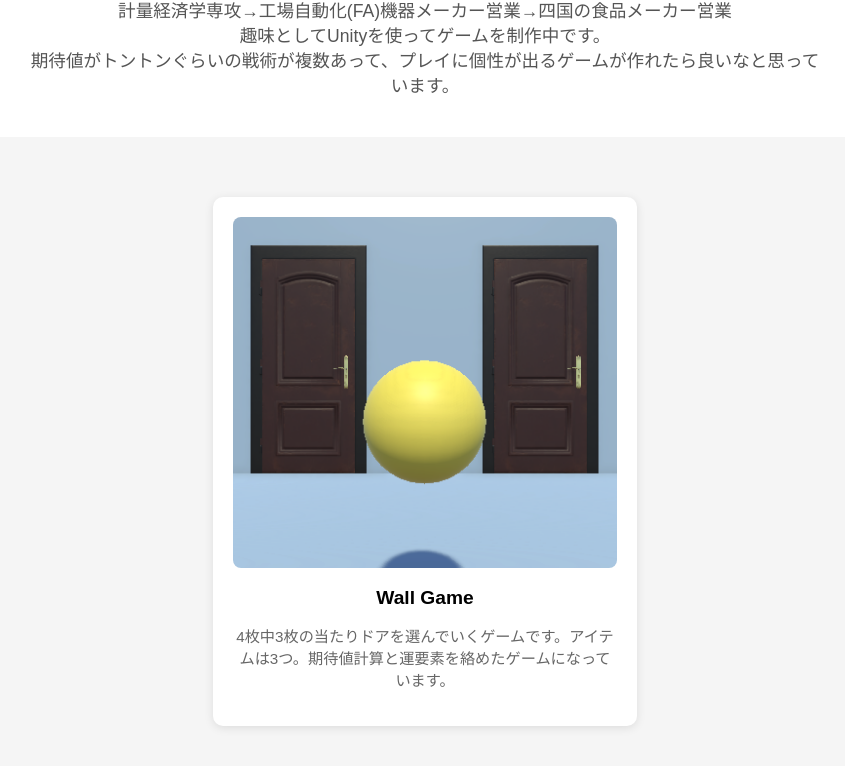
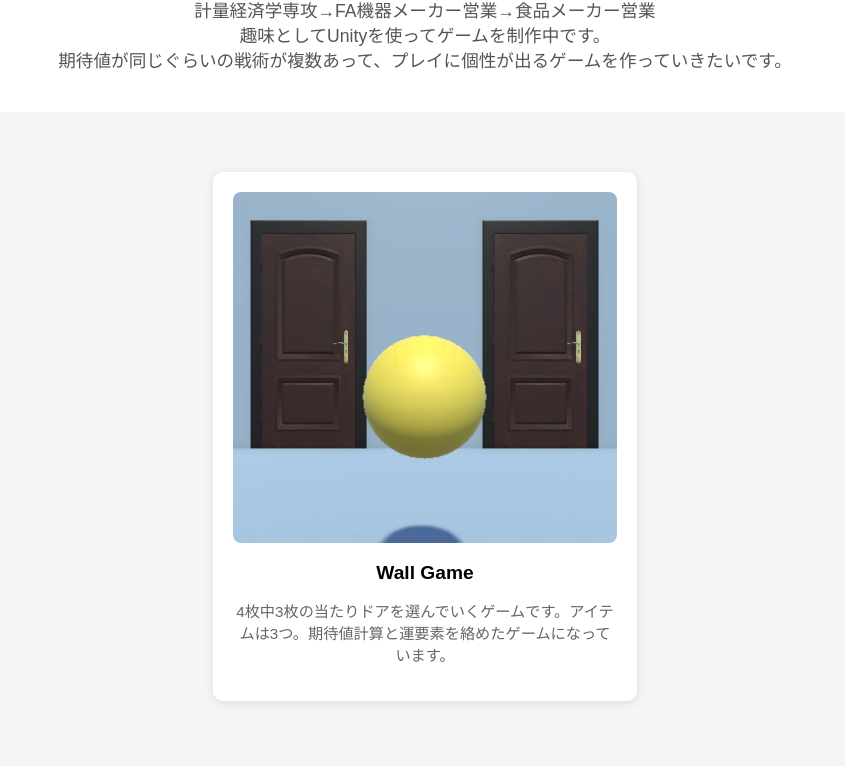
Before and after one commit to yoichi3Q/yoichi3Q.github.io, a plain HTML site: page index.html in a window 1280 px wide. Shown: the part 112-878 px from the top of the page, without its empty margins (215-1060 px from the left). After the commit the page ends 853 px from the top, so only its background shows below. Drawn offline with Linux system fonts and the light colour scheme.

Commit message:
Update index.html

```diff
--- a/index.html
+++ b/index.html
@@ -67,9 +67,9 @@
   <div class="intro">
     <h1>Yoichi🐾</h1>
     <p>
-      計量経済学専攻→工場自動化(FA)機器メーカー営業→四国の食品メーカー営業<br>
+      計量経済学専攻→FA機器メーカー営業→食品メーカー営業<br>
       趣味としてUnityを使ってゲームを制作中です。<br>
-      期待値がトントンぐらいの戦術が複数あって、プレイに個性が出るゲームが作れたら良いなと思っています。
+      期待値が同じぐらいの戦術が複数あって、プレイに個性が出るゲームを作っていきたいです。
     </p>
   </div>
 
```
